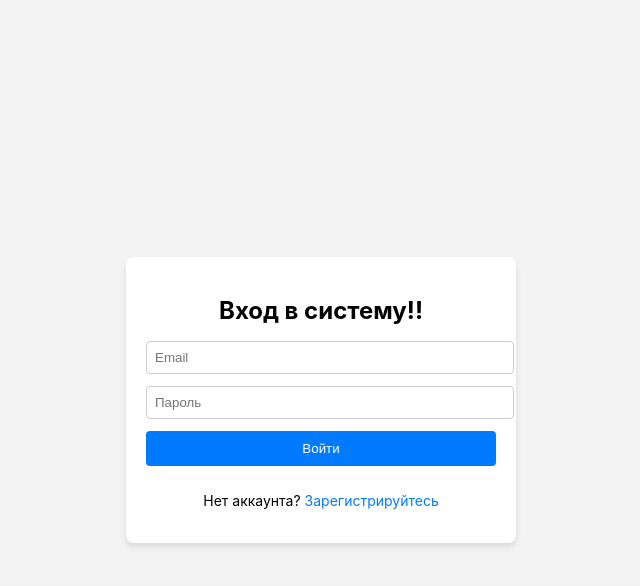
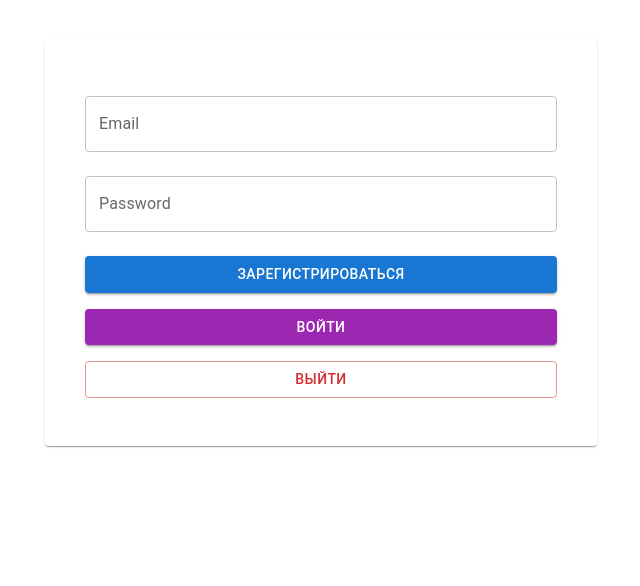
Before and after one commit to minLeya/graph-app, a React (Create React App) app: page / in a window 1280 px wide. Shown: the top 586 px of the page, without its empty margins (319-959 px from the left). Built offline with nearby package versions, Linux system fonts and the light colour scheme.

Commit message:
sign up/in

```diff
--- a/package.json
+++ b/package.json
@@ -6,6 +6,7 @@
     "@chakra-ui/react": "^3.8.1",
     "@emotion/react": "^11.14.0",
     "@emotion/styled": "^11.14.0",
+    "@mui/material": "^6.4.6",
     "@supabase/supabase-js": "^2.49.1",
     "@testing-library/dom": "^10.4.0",
     "@testing-library/jest-dom": "^6.6.3",
@@ -42,5 +43,10 @@
       "last 1 firefox version",
       "last 1 safari version"
     ]
+  },
+  "devDependencies": {
+    "autoprefixer": "^10.4.20",
+    "postcss": "^8.5.3",
+    "tailwindcss": "^4.0.9"
   }
 }
--- a/src/App.js
+++ b/src/App.js
@@ -1,58 +1,99 @@
-import { useState } from "react";
-import { createClient } from "@supabase/supabase-js";
+import React, { useState, useEffect } from 'react';
+import { createClient } from '@supabase/supabase-js';
+import { BrowserRouter as Router, Route, Routes, Navigate, useNavigate } from 'react-router-dom';
+import { Container, Card, CardContent, TextField, Button, Typography } from '@mui/material';
+import Dashboard from './Dashboard'; // Убедитесь, что путь к Dashboard.js правильный
 
 const supabase = createClient("https://zgwznptlltnofmscznav.supabase.co", "eyJhbGciOiJIUzI1NiIsInR5cCI6IkpXVCJ9.eyJpc3MiOiJzdXBhYmFzZSIsInJlZiI6Inpnd3pucHRsbHRub2Ztc2N6bmF2Iiwicm9sZSI6ImFub24iLCJpYXQiOjE3NDA4NjE1NjUsImV4cCI6MjA1NjQzNzU2NX0.YwIxpl321rvIDhGBqgX_WlEWW2rrvgLZPRQ-BZWzrFY");
 
+const AuthApp = () => {
+  const [email, setEmail] = useState('');
+  const [password, setPassword] = useState('');
+  const [message, setMessage] = useState('');
+  const navigate = useNavigate();
 
-export default function AuthPage() {
-  const [email, setEmail] = useState("");
-  const [password, setPassword] = useState("");
-  const [isLogin, setIsLogin] = useState(true);
-  const [error, setError] = useState("");
+  const handleSignUp = async () => {
+    const { data, error } = await supabase.auth.signUp({ email, password });
+    if (error) {
+      setMessage(error.message);
+    } else if (data.user) {
+      const { error: profileError } = await supabase.from('auth.users').insert({
+        user_id: data.user.id,
+        email,
+      });
+      setMessage(profileError ? profileError.message : 'Регистрация успешна! Проверьте почту.');
+    }
+  };
 
-  const handleAuth = async () => {
-    setError("");
-    const { error } = isLogin
-      ? await supabase.auth.signInWithPassword({ email, password })
-      : await supabase.auth.signUp({ email, password });
+  const handleSignIn = async () => {
+    const { data, error } = await supabase.auth.signInWithPassword({ email, password });
 
-    if (error) setError(error.message);
+    if (error) {
+      setMessage(error.message);
+    } else if (data.session) {
+      navigate('/dashboard'); // Перенаправление на страницу после входа
+    }
+  };
+
+  const handleSignOut = async () => {
+    const { error } = await supabase.auth.signOut();
+    if (error) {
+      setMessage(error.message);
+    } else {
+      setMessage('Вы вышли из системы.');
+      navigate('/'); // Перенаправление на главную страницу после выхода
+    }
   };
 
   return (
-    <div style={{ display: "flex", justifyContent: "center", alignItems: "center", height: "100vh", backgroundColor: "#f3f3f3" }}>
-      <div style={{ padding: "20px", width: "350px", backgroundColor: "white", boxShadow: "0 4px 6px rgba(0, 0, 0, 0.1)", borderRadius: "8px" }}>
-        <h2 style={{ textAlign: "center", marginBottom: "16px" }}>
-          {isLogin ? "Вход в систему!!" : "Регистрация"}
-        </h2>
-        {error && <p style={{ color: "red", fontSize: "14px", marginBottom: "12px" }}>{error}</p>}
-        <input
-          type="email"
-          placeholder="Email"
+    <Container maxWidth="sm" sx={{ mt: 5 }}>
+      <Card sx={{ p: 3 }}>
+        <CardContent>
+          <TextField
+            fullWidth
+            label="Email"
             value={email}
             onChange={(e) => setEmail(e.target.value)}
-          style={{ width: "100%", padding: "8px", marginBottom: "12px", border: "1px solid #ccc", borderRadius: "4px" }}
+            margin="normal"
           />
-        <input
+          <TextField
+            fullWidth
+            label="Password"
             type="password"
-          placeholder="Пароль"
             value={password}
             onChange={(e) => setPassword(e.target.value)}
-          style={{ width: "100%", padding: "8px", marginBottom: "12px", border: "1px solid #ccc", borderRadius: "4px" }}
+            margin="normal"
           />
-        <button
-          onClick={handleAuth}
-          style={{ width: "100%", padding: "10px", backgroundColor: "#007BFF", color: "white", border: "none", borderRadius: "4px", cursor: "pointer", marginBottom: "12px" }}
-        >
-          {isLogin ? "Войти" : "Зарегистрироваться"}
-        </button>
-        <p style={{ textAlign: "center", fontSize: "14px" }}>
-          {isLogin ? "Нет аккаунта?" : "Уже есть аккаунт?"}
-          <span style={{ color: "#007BFF", cursor: "pointer" }} onClick={() => setIsLogin(!isLogin)}>
-            {isLogin ? " Зарегистрируйтесь" : " Войдите"}
-          </span>
-        </p>
-      </div>
-    </div>
+          <Button variant="contained" color="primary" fullWidth sx={{ mt: 2 }} onClick={handleSignUp}>
+            Зарегистрироваться
+          </Button>
+          <Button variant="contained" color="secondary" fullWidth sx={{ mt: 2 }} onClick={handleSignIn}>
+            Войти
+          </Button>
+          <Button variant="outlined" color="error" fullWidth sx={{ mt: 2 }} onClick={handleSignOut}>
+            Выйти
+          </Button>
+          {message && (
+            <Typography color="error" sx={{ mt: 2 }}>
+              {message}
+            </Typography>
+          )}
+        </CardContent>
+      </Card>
+    </Container>
   );
-}
+};
+
+const App = () => {
+  return (
+    <Router>
+      <Routes>
+        <Route path="/" element={<AuthApp />} />
+        <Route path="/dashboard" element={<Dashboard />} />
+        <Route path="*" element={<Navigate to="/" />} />
+      </Routes>
+    </Router>
+  );
+};
+
+export default App;
--- /dev/null
+++ b/src/Dashboard.js
@@ -0,0 +1,13 @@
+import React from 'react';
+import { Container, Typography } from '@mui/material';
+
+const Dashboard = () => {
+  return (
+    <Container>
+      <Typography variant="h4">Добро пожаловать на вашу панель управления!</Typography>
+      {/* Добавьте здесь контент для вашей панели управления */}
+    </Container>
+  );
+};
+
+export default Dashboard;
```
Also changed, not shown: 1 other file (tests, documents, lock files or other folders). Lines whose indentation alone changed are shown as unchanged.
